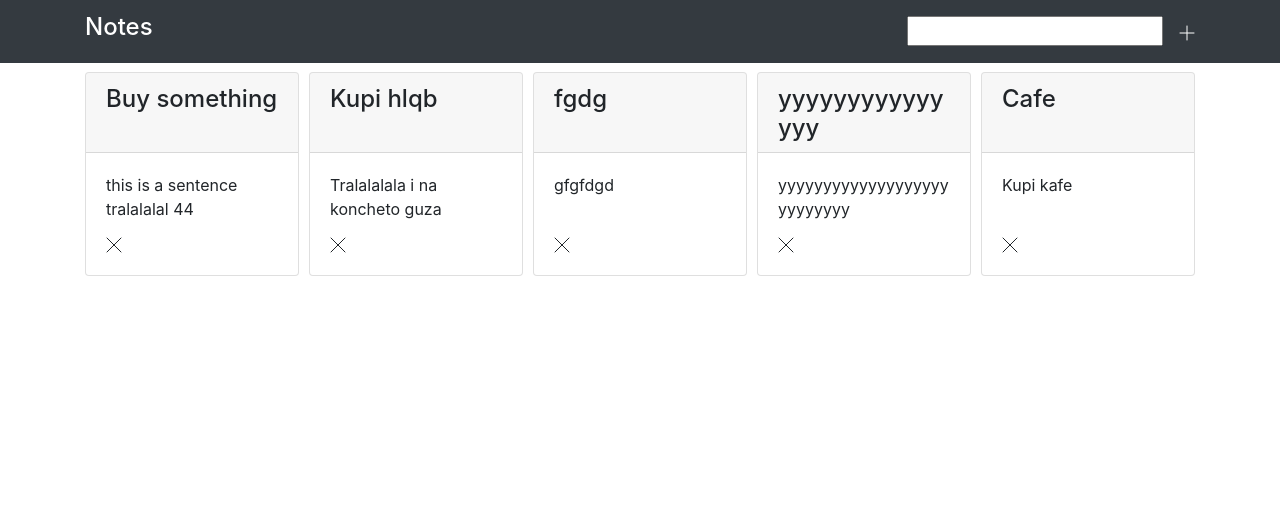
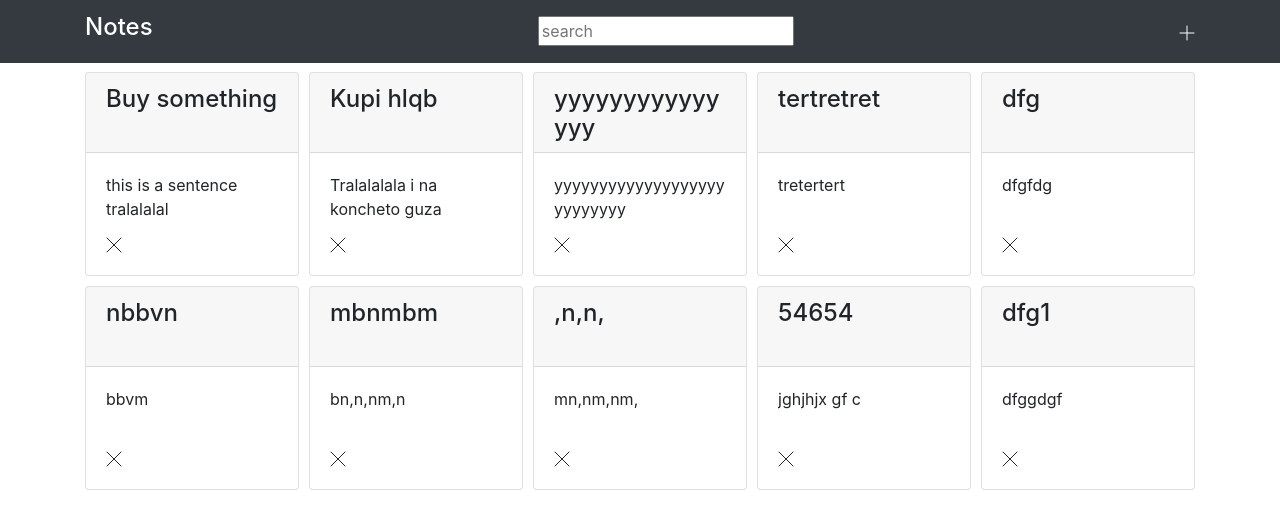
Before and after one commit to yory100/Angular-Soft-Serve-app, an Angular app: page / in a window 1280 px wide. Shown: the top 528 px of the page. Built offline with nearby package versions, Linux system fonts and the light colour scheme; data requests are answered from the project's data file.

Commit message:
Added filter to notes app is ready for review

```diff
--- a/db.json
+++ b/db.json
@@ -3,7 +3,7 @@
     {
       "id": 1,
       "title": "Buy something",
-      "message": "this is a sentence tralalalal 44"
+      "message": "this is a sentence tralalalal"
     },
     {
       "title": "Kupi hlqb",
@@ -11,19 +11,44 @@
       "id": 5
     },
     {
-      "title": "fgdg",
-      "message": "gfgfdgd",
-      "id": 6
-    },
-    {
       "title": "yyyyyyyyyyyyyyy",
       "message": "yyyyyyyyyyyyyyyyyyyyyyyyyyy",
       "id": 7
     },
     {
-      "title": "Cafe",
-      "message": "Kupi kafe",
+      "title": "tertretret",
+      "message": "tretertert",
       "id": 8
+    },
+    {
+      "title": "dfg",
+      "message": "dfgfdg",
+      "id": 9
+    },
+    {
+      "title": "nbbvn",
+      "message": "bbvm",
+      "id": 10
+    },
+    {
+      "title": "mbnmbm",
+      "message": "bn,n,nm,n",
+      "id": 11
+    },
+    {
+      "title": ",n,n,",
+      "message": "mn,nm,nm,",
+      "id": 12
+    },
+    {
+      "title": "54654",
+      "message": "jghjhjx gf c ",
+      "id": 13
+    },
+    {
+      "title": "dfg1",
+      "message": "dfggdgf",
+      "id": 14
     }
   ]
 }
--- a/src/app/components/display-notes/display-notes.component.html
+++ b/src/app/components/display-notes/display-notes.component.html
@@ -1,7 +1,7 @@
 <div class="grid">
 
   <app-note-item
-    *ngFor="let note of notes"
+    *ngFor="let note of notes  | noteFilter:searchTerm"
     [note]="note"
     (deleteNote)="deleteNote($event)">
   </app-note-item>
--- a/src/app/components/display-notes/display-notes.component.ts
+++ b/src/app/components/display-notes/display-notes.component.ts
@@ -1,31 +1,59 @@
-import { Component, OnInit } from '@angular/core';
+import { Component, OnInit, OnDestroy } from '@angular/core';
+import { Subscription } from "rxjs";
 
 import { Note } from "../../shared/note.model";
 import { NoteService } from "../../services/note-service.service";
+import { SearchService } from '../../services/search.service';
 
 @Component({
   selector: 'app-display-notes',
   templateUrl: './display-notes.component.html',
   styleUrls: ['./display-notes.component.css'],
 })
-export class DisplayNotesComponent implements OnInit {
+export class DisplayNotesComponent implements OnInit, OnDestroy {
 
   notes: Note[];
   error:any;
+  searchTerm: string;
 
-  constructor(private noteService: NoteService) { }
+  subscription: Subscription;
+  subscriptionDelete: Subscription;
+  subscriptionSearch: Subscription;
+
+  constructor(
+    private noteService: NoteService,
+    private searchService: SearchService
+    ) { }
 
   ngOnInit() {
-    this.noteService.getNotes().subscribe(
+
+    this.subscription = this.noteService.getNotes().subscribe(
       data => this.notes = data,
       error => {this.error = error.message; console.log(error);}
     );
+
+    this.getSearchValue();
+  }
+
+  getSearchValue(){
+    this.subscriptionSearch = this.searchService.navitem$.subscribe(
+      item => this.searchTerm = item,
+      err => {this.error = err; console.log( this.error );}
+    )
   }
 
   deleteNote( note: Note ) {
     event.preventDefault();
     this.notes = this.notes.filter( t => t.id !== note.id ); // Delete from UI
-    this.noteService.deleteNote( note ).subscribe(); // Delete from server
+    // Delete from server
+    this.subscriptionDelete = this.noteService.deleteNote( note ).subscribe(
+      data => this.subscriptionDelete.unsubscribe(),
+      error => {this.error = error.message; console.log(error);}
+    );
+  }
+
+  ngOnDestroy(): void {
+    this.subscription.unsubscribe();
   }
 
 
--- a/src/app/components/display-single-note/display-single-note.component.html
+++ b/src/app/components/display-single-note/display-single-note.component.html
@@ -3,7 +3,6 @@
   <div class="card-body">
     <p class="card-text mb-5">{{ textNote?.message }}</p>
 
-    <!-- Edit button hidden when delete buton -->
     <button class="btn btn-outline-secondary"
       [routerLink]=" ['/editnote', id]"
       routerLinkActive="active" [routerLinkActiveOptions]= "{exact: true}">EDIT</button>
--- a/src/app/components/display-single-note/display-single-note.component.ts
+++ b/src/app/components/display-single-note/display-single-note.component.ts
@@ -1,5 +1,7 @@
 import { Component, OnInit } from '@angular/core';
 import { Router, ActivatedRoute} from '@angular/router';
+import { Subscription } from "rxjs";
+
 import { Note } from '@app/shared/note.model';
 import { NoteService } from "../../services/note-service.service";
 
@@ -13,6 +15,8 @@ export class DisplaySingleNoteComponent implements OnInit {
   id: number;
   textNote: Note;
   error:any;
+
+  subscriptionDelete: Subscription;
 
   constructor(
     private activateRoute: ActivatedRoute,
@@ -32,8 +36,8 @@ export class DisplaySingleNoteComponent implements OnInit {
   }
 
   onDelete( note: Note ) {
-    this.noteService.deleteNote( note ).subscribe(
-      data => this.router.navigate(['/home']),
+    this.subscriptionDelete = this.noteService.deleteNote( note ).subscribe(
+      data => {this.router.navigate(['/home']); this.subscriptionDelete.unsubscribe()},
       error => { this.error = error.message; console.log(error); }
     );
   }
--- a/src/app/components/header/header.component.html
+++ b/src/app/components/header/header.component.html
@@ -8,20 +8,12 @@
         <h4>Notes</h4>
       </a>
 
-      <!-- Zooming lens icon -->
-      <!-- <a href="#" class="nav-item">
-        <svg id="i-search" viewBox="0 0 32 32" width="16" height="16" fill="none" stroke="currentcolor" stroke-linecap="round"
-          stroke-linejoin="round" stroke-width="2">
-          <circle cx="14" cy="14" r="12" />
-          <path d="M23 23 L30 30" />
-        </svg>
-      </a> -->
+      <!-- Serch input -->
+      <form (keyup)="search()">
+        <input type="text" placeholder="search" [(ngModel)]="searchText" name="searchText">
+      </form>
 
-      <!-- Serch input replacing zoomin lens -->
       <div class="pull-right">
-
-          <input type="text" class="nav-item" (keyup)="onSearch($event)">
-
       <!-- Plus icon for adding notes -->
         <a class="nav-item ml-3"
           [routerLink]=" ['/addnote'] "
--- a/src/app/components/header/header.component.ts
+++ b/src/app/components/header/header.component.ts
@@ -1,4 +1,5 @@
 import { Component, OnInit } from '@angular/core';
+import { SearchService } from '../../services/search.service';
 
 @Component({
   selector: 'app-header',
@@ -9,14 +10,14 @@ export class HeaderComponent implements OnInit {
 
   searchText: string;
 
-  constructor() { }
+  constructor(
+    private searchService: SearchService
+  ) { }
 
   ngOnInit() {
   }
 
-  onSearch(event: any):void {
-    this.searchText = event.target.value;
-    console.log( this.searchText )
+  search(){
+    this.searchService.changeNav( this.searchText )
   }
-
 }
--- /dev/null
+++ b/src/app/pipes/note-filter.pipe.ts
@@ -0,0 +1,19 @@
+import { PipeTransform, Pipe } from '@angular/core';
+import { Note } from '@app/shared/note.model';
+
+@Pipe({
+    name: 'noteFilter'
+})
+
+export class NoteFilter implements PipeTransform {
+    transform( notes: Note[], searchTerm: string ): Note[]{
+        if ( !notes || !searchTerm ) {
+            return notes;
+        }
+
+        return notes.filter(
+            note => note.title.toLowerCase().
+                    indexOf( searchTerm.toLowerCase() ) !== -1
+        );
+    }
+}
--- /dev/null
+++ b/src/app/services/search.service.ts
@@ -0,0 +1,20 @@
+import { Injectable } from '@angular/core';
+import { BehaviorSubject } from "rxjs";
+
+@Injectable({
+    providedIn: 'root'
+})
+
+export class SearchService {
+
+    //Observable native source
+    private navSearchSource = new BehaviorSubject<string>(null);
+
+    //Observable native stream
+    navitem$ = this.navSearchSource.asObservable();
+
+    changeNav( searchText: string ){
+        this.navSearchSource.next(searchText);
+    }
+
+}
```
Also changed, not shown: src/app/app.module.ts (+5 -2 lines).
